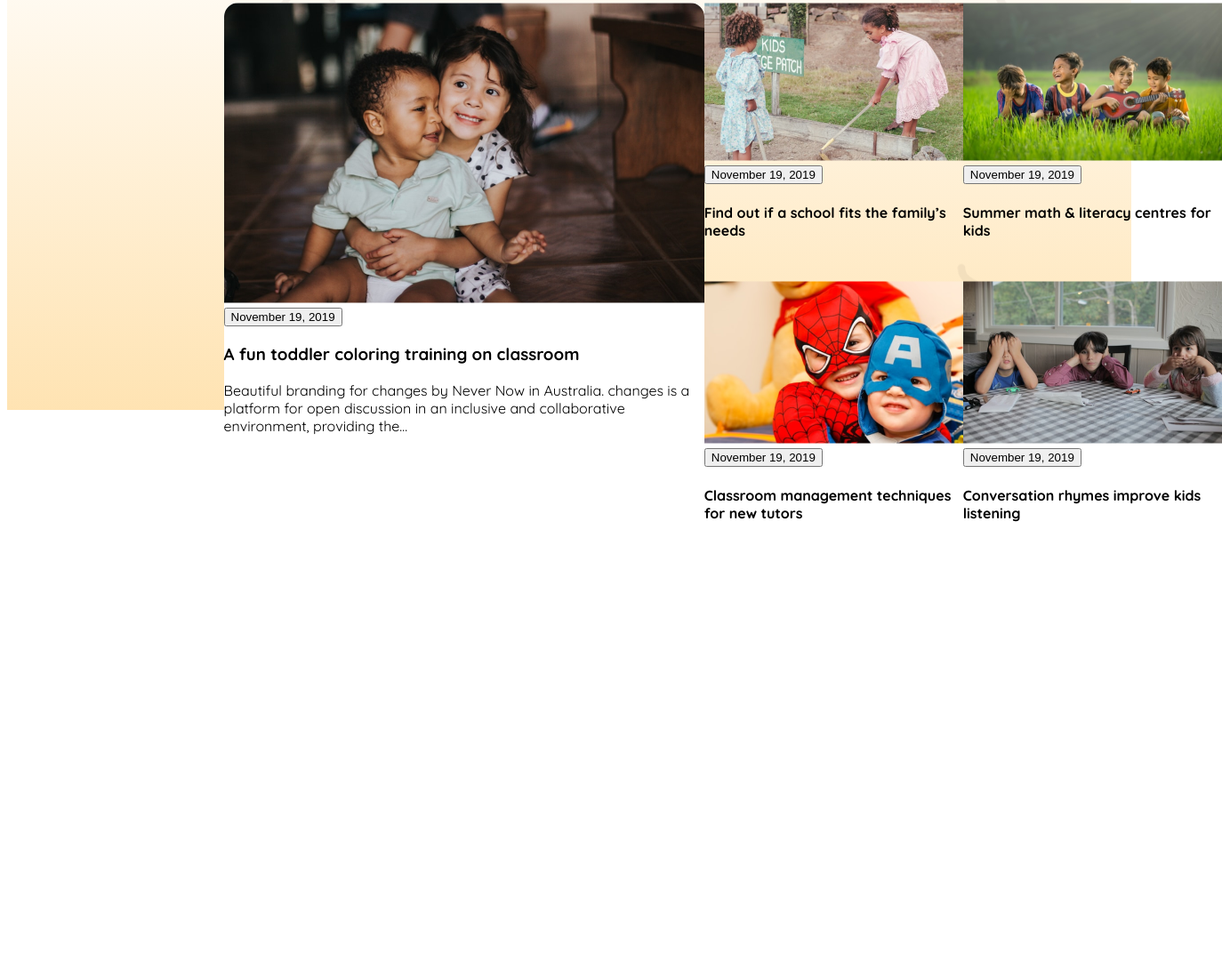
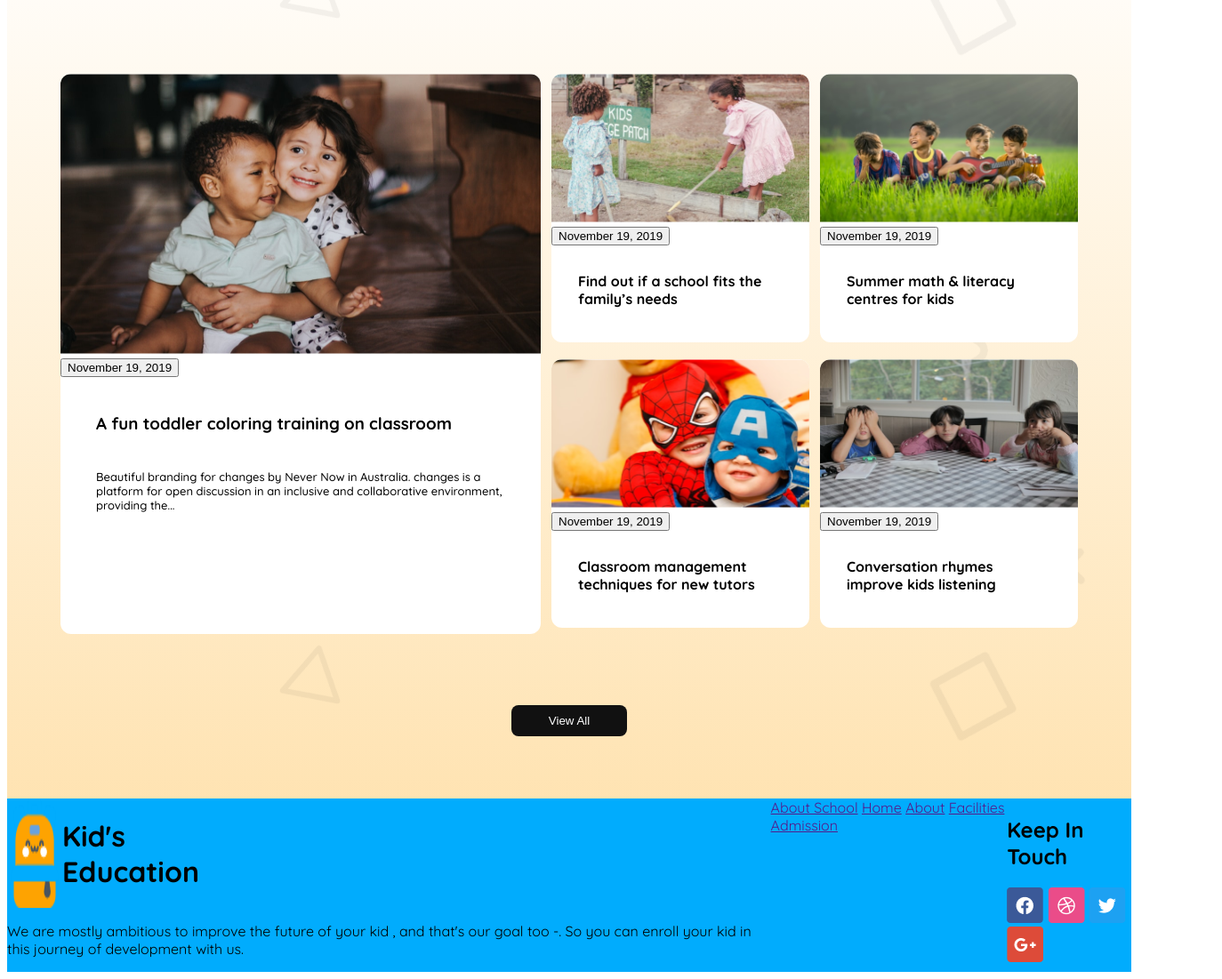
Before and after one commit to Raihan-17/assaignment02-ph, a plain HTML site: page index.html in a window 1280 px wide. Shown: the part 1411-2512 px from the top of the page at 89% size, 1374 px wide, since content can reach past the window. Before the commit the page ends 2045 px from the top, so only its background shows below. Drawn offline with Linux system fonts and the light colour scheme.

Commit message:
confused

```diff
--- a/assaig02/style.css
+++ b/assaig02/style.css
@@ -151,6 +151,9 @@ background-color: transparent;
 .np-btn{
     margin-bottom: 15px;
 }
+.va-btn{
+    margin-bottom: 70px;
+}
 .section2{
     background-image:;
     display: flex;
@@ -159,36 +162,67 @@ background-color: transparent;
     margin-top: 40px;
     background:   url(/assets/bg.png),linear-gradient(0.00deg, rgba(254, 163, 1, 0.3),rgba(255, 255, 255, 0.3) 100%);
 }
+
+
+.cont{
+    display: flex;
+    gap: 12px;
+
+    margin: 80px 94px 80px 94px;
+}
+.square-clg{
+    display: grid;
+    grid-template-columns: repeat(2, 1fr);
+    grid-template-rows: repeat(2, 1fr);
+    gap: 12px;
+    /* margin-right: 15px; */
+}
 .exmpl1{
-    grid-area: ex1;
-position: relative;
-width: 540.27px;
-height: 630.52px;
-border-radius: 16px;
-background: rgb(255, 255, 255);
-}
-.exmpl2{
-    grid-area: ex2;
-}
-.exmpl3{
-    grid-area: ex3;
-}
-.exmpl4{
-    grid-area: ex4;
-}
-.exmpl5{
-    grid-area: ex5;
-}
-.cont{
-    position: static;
-    width: 777px;
-     height: 423px;
-    display: grid;
-     grid-template-areas:
-     "ex1 ex2 ex3"
-     "ex1 ex4 ex5"
-     ;
+    /* margin-left: 15px; */
+    border-radius: 12px;
+    background: rgb(255, 255, 255);
+    width: 540px;
+    height: 630px;
+
 }
 .img1{
-    border-radius: 16px 16px 0px 0px;
+    width: 100%;
+    height: 50%;
+    border-radius: 12px 12px 0px 0px;
 }
+.exmpl1 > h3{
+    margin: 40px;
+}
+.exmpl1 > p{
+    margin: 40px;
+    font-weight: 500;
+    font-size: 13px;
+}
+/* .exmpl1 > button{
+    position:;
+    margin-top: -10px;
+} */
+
+.exmpl2{
+    border-radius: 12px;
+    background: rgb(255, 255, 255);
+    width: 290px;
+    height: 302px;
+}
+.exmpl2-img{
+    width: 100%;
+    height: 55%;
+    border-radius: 12px 12px 0px 0px;
+}
+.exmpl2-h{
+    margin: 30px;
+}
+
+#footer{
+    background: rgb(1, 172, 253);
+    display: flex;
+    justify-content: space-between;
+}
+.logo-kid{
+    display: flex;
+}
--- a/index.html
+++ b/index.html
@@ -62,7 +62,6 @@
   </div>
 
  </div>
-
 <div class="np-btn1">
     <button class="np-btn">&lt</button>
 <button class="np-btn">&gt</button>
@@ -82,36 +81,60 @@
         changes is a platform for open discussion in an inclusive and
         collaborative environment, providing the...</p>
    </div>
+
+   <div class="square-clg">
    <div  class="exmpl2">
-     <img src="/assets/story-2.png" alt="">
+     <img class="exmpl2-img" src="/assets/story-2.png" alt="">
      <button>November 19, 2019</button>
-     <h4>Find out if a school fits the
+     <h4 class="exmpl2-h">Find out if a school fits the
      family’s needs</h4>
     </div>
-   <div  class="exmpl3">
-    <img src="/assets/story-3.png" alt="">
+   <div  class="exmpl2">
+    <img class="exmpl2-img" src="/assets/story-3.png" alt="">
     <button>November 19, 2019</button>
-  <h4>Summer math & literacy
+  <h4 class="exmpl2-h">Summer math & literacy
     centres for kids</h4>
    </div>
-   <div  class="exmpl4">
-    <img src="/assets/story-4.png" alt="">
+   <div  class="exmpl2">
+    <img class="exmpl2-img" src="/assets/story-4.png" alt="">
     <button>November 19, 2019</button>
-  <h4>Classroom management
+  <h4 class="exmpl2-h">Classroom management
     techniques for new tutors</h4>
    </div>
-   <div  class="exmpl5">
-    <img src="/assets/story-5.png" alt="">
+   <div  class="exmpl2">
+    <img class="exmpl2-img" src="/assets/story-5.png" alt="">
     <button>November 19, 2019</button>
-  <h4>Conversation rhymes
+  <h4 class="exmpl2-h">Conversation rhymes
     improve kids listening</h4>
   </div>
 </div>
+</div>
 
- <button class="kid-btn">View All</button>
+ <button class="kid-btn va-btn">View All</button>
 </section>
 
 </main>
+<footer id="footer">
+    <div>
+        <div class="logo-kid"><img src="/assets/logo.png" alt="">
+        <h1>Kid's <br> Education</h1></div>
+        <p>We are mostly ambitious to improve the future of your kid , and that's our goal too -. So you can enroll your kid in this journey of development with us.</p>
+    </div>
+    <div>
+        <a href="">About School</a>
+        <a href="">Home</a>
+        <a href="">About</a>
+        <a href=""> Facilities</a>
+        <a href="">Admission</a>
+    </div>
+    <div>
+        <h2>Keep In Touch</h2>
+        <img src="/assets/fb.png" alt="">
+        <img src="/assets/dribble.png" alt="">
+        <img src="/assets/twitter.png" alt="">
+        <img src="/assets/google+.png" alt="">
+    </div>
+</footer>
 
 </body>
 </html>
```
